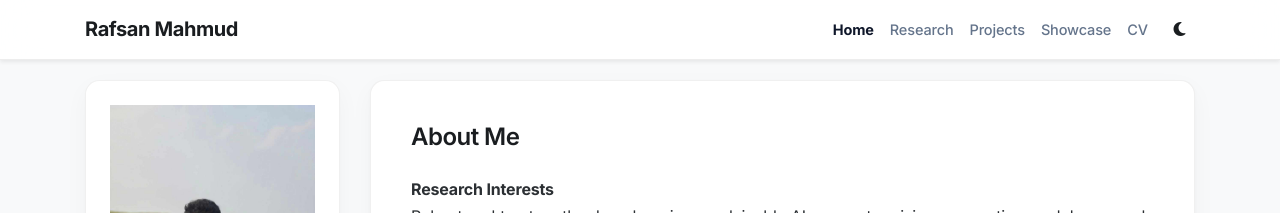
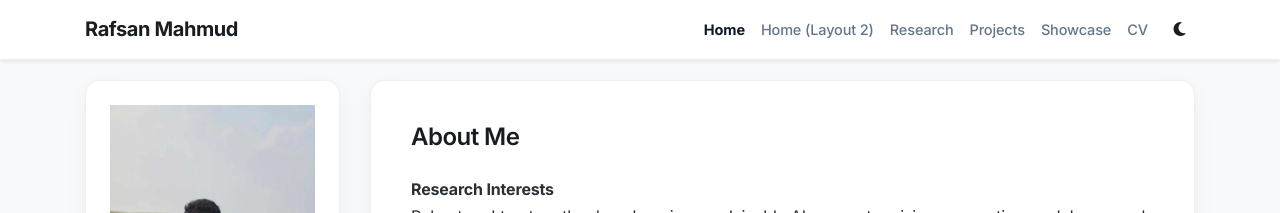
Before and after one commit to RAAFSAAN0/RAAFSAAN0.github.io, a Jekyll site: the page built from index.html, in a window 1280 px wide. Shown: the top 213 px of the page. Built offline with Jekyll 4.4.1, drawn with Linux system fonts in a browser that asks for light colours; nearby versions of some CDN libraries; a style sheet for code colours, icons or effects is not loaded.

Commit message:
Update navigation.yml

```diff
--- a/_data/navigation.yml
+++ b/_data/navigation.yml
@@ -1,7 +1,7 @@
-# - name: Home
-#   url: /
 - name: Home
   url: /
+- name: Home (Layout 2)
+  url: /index_layout2
 - name: Research
   url: /publications
 - name: Projects
```
